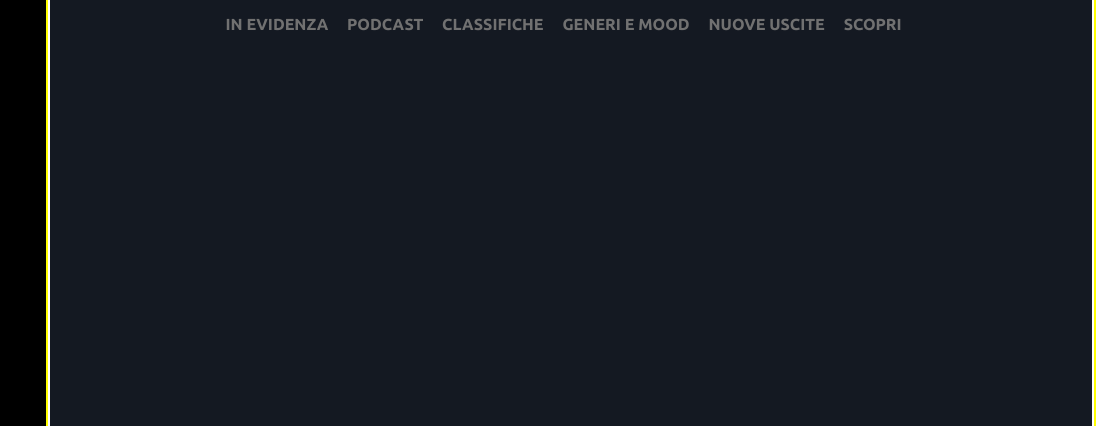
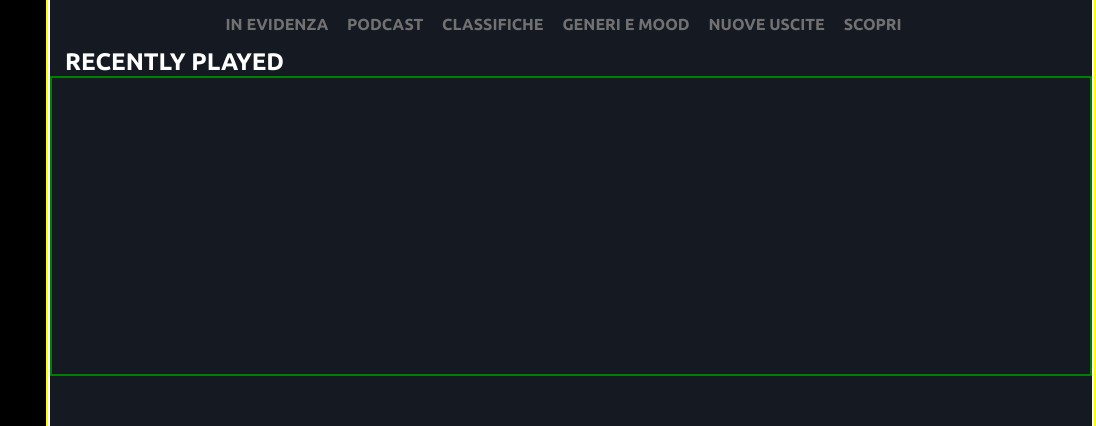
Before and after one commit to rendinel/html-css-spotifyweb, a plain HTML site: page index.html in a window 1280 px wide. Shown: the part 104-530 px from the top of the page, 184-1280 px from the left. Drawn offline with Linux system fonts and the light colour scheme.

Commit message:
help plz

```diff
--- a/css/master.css
+++ b/css/master.css
@@ -223,6 +223,24 @@
   display: inline-block;
   margin-right: 15px;
 }
+
+.cont-main-playlist > h2{
+  margin-left: 15px;
+}
+
+.playlist-section{
+  border: 2px solid green;
+  height: 300px;
+  display: flex;
+  flex-direction: row;
+}
+
+.generic-item {
+  width: 10px;
+  height: 10px;
+  border: 1px #fff solid;
+  margin: 15px;
+}
 /* fine main */
 
 /* inizio footer */
--- a/index.html
+++ b/index.html
@@ -75,6 +75,10 @@
                 <li class="txt-gr">SCOPRI</li>
               </ul>
             </nav>
+            <h2 class="txt-wh ">RECENTLY PLAYED</h2>
+            <div class="playlist-section">
+
+            </div>
 
           </div>
         </div>
```
